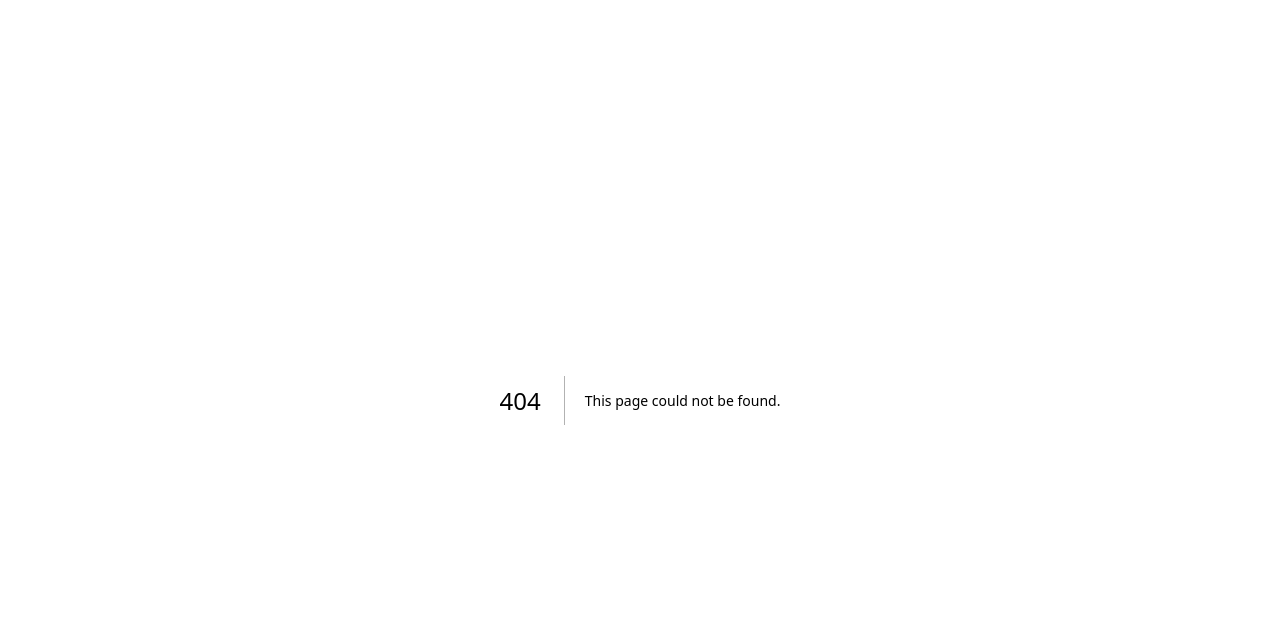
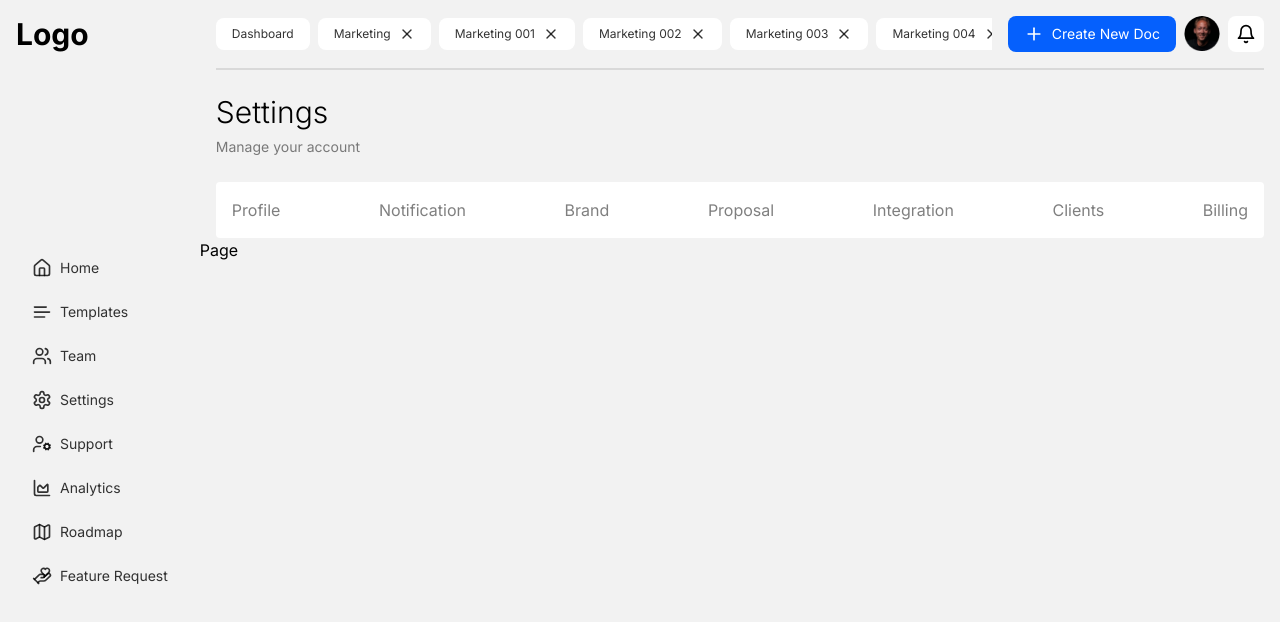
Before and after one commit to mshahid538/esign-mgt, a Next.js app: page /dashboard/settings/brand in a window 1280 px wide. Before the commit this address had no page. Shown: the top 622 px of the page. Built offline with nearby package versions, Linux system fonts and the light colour scheme.

Commit message:
feat: settings pages layout setup

```diff
--- /dev/null
+++ b/src/app/dashboard/(dashboard)/settings/billing/page.jsx
@@ -0,0 +1,7 @@
+export default function page() {
+  return (
+    <main>
+      <section>Page</section>
+    </main>
+  );
+}
--- /dev/null
+++ b/src/app/dashboard/(dashboard)/settings/brand/page.jsx
@@ -0,0 +1,7 @@
+export default function page() {
+  return (
+    <main>
+      <section>Page</section>
+    </main>
+  );
+}
--- /dev/null
+++ b/src/app/dashboard/(dashboard)/settings/clients/page.jsx
@@ -0,0 +1,7 @@
+export default function page() {
+  return (
+    <main>
+      <section>Page</section>
+    </main>
+  );
+}
--- /dev/null
+++ b/src/app/dashboard/(dashboard)/settings/integration/page.jsx
@@ -0,0 +1,7 @@
+export default function page() {
+  return (
+    <main>
+      <section>Page</section>
+    </main>
+  );
+}
--- /dev/null
+++ b/src/app/dashboard/(dashboard)/settings/layout.jsx
@@ -0,0 +1,29 @@
+import Breadcrumb from "@/components/ui/breadcrumb";
+import Link from "next/link";
+
+export default function layout({ children }) {
+  const tabs = [
+    { name: "Profile", link: "" },
+    { name: "Notification", link: "notification" },
+    { name: "Brand", link: "brand" },
+    { name: "Proposal", link: "proposal" },
+    { name: "Integration", link: "integration" },
+    { name: "Clients", link: "clients" },
+    { name: "Billing", link: "billing" },
+  ];
+  return (
+    <>
+      <Breadcrumb title={"Settings"} description={"Manage your account"} />
+      <section className="px-xs">
+        <nav className="gap-xs p-xs flex justify-between rounded bg-light text-dark/50">
+          {tabs.map((tab, i) => (
+            <Link className="" href={"/dashboard/settings/" + tab.link} key={i}>
+              {tab.name}
+            </Link>
+          ))}
+        </nav>
+      </section>
+      {children}
+    </>
+  );
+}
--- /dev/null
+++ b/src/app/dashboard/(dashboard)/settings/notification/page.jsx
@@ -0,0 +1,7 @@
+export default function page() {
+  return (
+    <main>
+      <section>Page</section>
+    </main>
+  );
+}
--- a/src/app/dashboard/(dashboard)/settings/page.jsx
+++ b/src/app/dashboard/(dashboard)/settings/page.jsx
@@ -1,7 +1,10 @@
 export default function page() {
   return (
-    <main>
-      <h3>settings page </h3>
+    <main className="py-sm">
+      <section className="p-sm rounded bg-light">
+        <h6 className="font-normal">Personal Information</h6>
+        <small className="text-dark/50">Update your personal information</small>
+      </section>
     </main>
   );
 }
--- /dev/null
+++ b/src/app/dashboard/(dashboard)/settings/proposal/page.jsx
@@ -0,0 +1,7 @@
+export default function page() {
+  return (
+    <main>
+      <section>Page</section>
+    </main>
+  );
+}
--- /dev/null
+++ b/src/components/ui/breadcrumb.jsx
@@ -0,0 +1,8 @@
+export default function Breadcrumb({ title, description }) {
+  return (
+    <section className="py-sm px-xs">
+      <h4 className="font-light pb-1">{title || "Title"}</h4>
+      <small className="text-dark/50">{description || "Description"}</small>
+    </section>
+  );
+}
```
